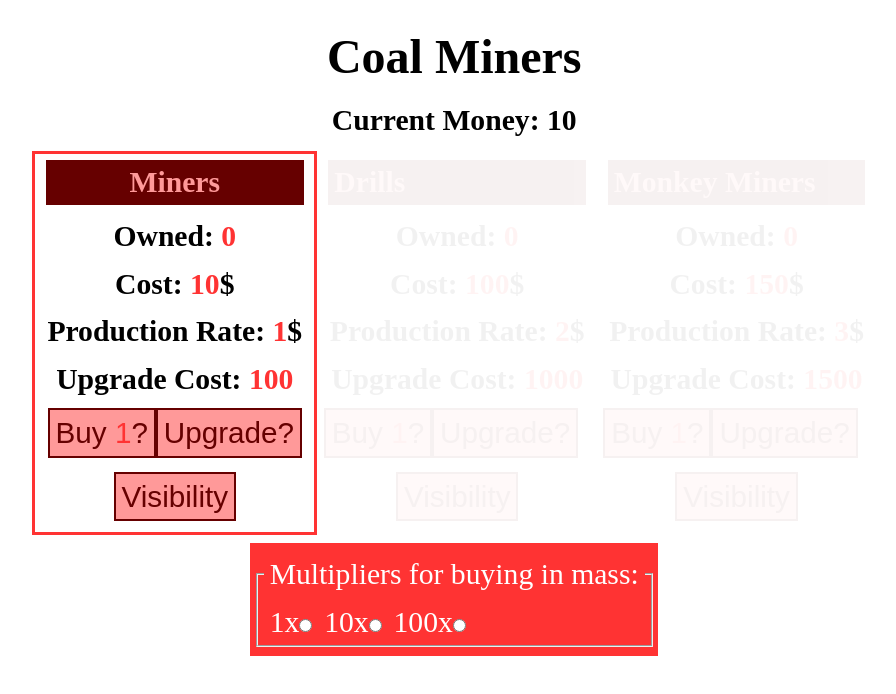
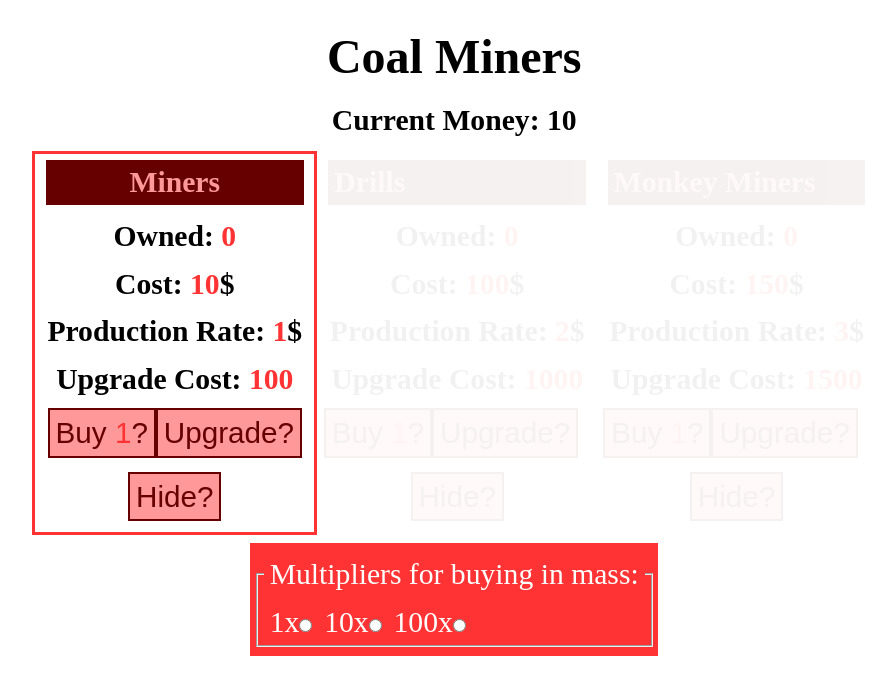
Before and after one commit to collerhatguy/coal-miner-fixed, a React (Create React App) app: page / in a window 1280 px wide. Shown: the top 694 px of the page, without its empty margins (189-1085 px from the left). Built offline with nearby package versions, Linux system fonts and the light colour scheme.

Commit message:
fixed minimize button

```diff
--- a/src/components/Worker.js
+++ b/src/components/Worker.js
@@ -4,7 +4,7 @@ import useWorker from "../hooks/useWorker";
 
 
 export default function Worker({worker, money, setMoney, multiplier}) {
-    const [workerVisibility, reveal] = useVisible();
+    const [workerVisibility, visible, reveal] = useVisible();
     const [workerState, BuyWorker, UpgradeWorker] = useWorker(worker, setMoney, money, multiplier);
     const [affordable, setAffordable] = useState(false)
     useEffect(() => {
@@ -29,7 +29,7 @@ export default function Worker({worker, money, setMoney, multiplier}) {
                     tabIndex="0"
                     onClick={() => reveal()}
                 >
-                    Visibility
+                    {visible ? "Hide?" : "Reveal?"}
                 </button>
             </div>
         </div>
--- a/src/hooks/useVisible.js
+++ b/src/hooks/useVisible.js
@@ -13,5 +13,5 @@ export default function useVisible() {
         if (!visible) element.current.style.display = "none";
         console.log(element)
     }, [visible]);
-    return [element, reveal];
+    return [element, visible, reveal];
 }
```
Also changed, not shown: 1 other file (tests, documents, lock files or other folders).
